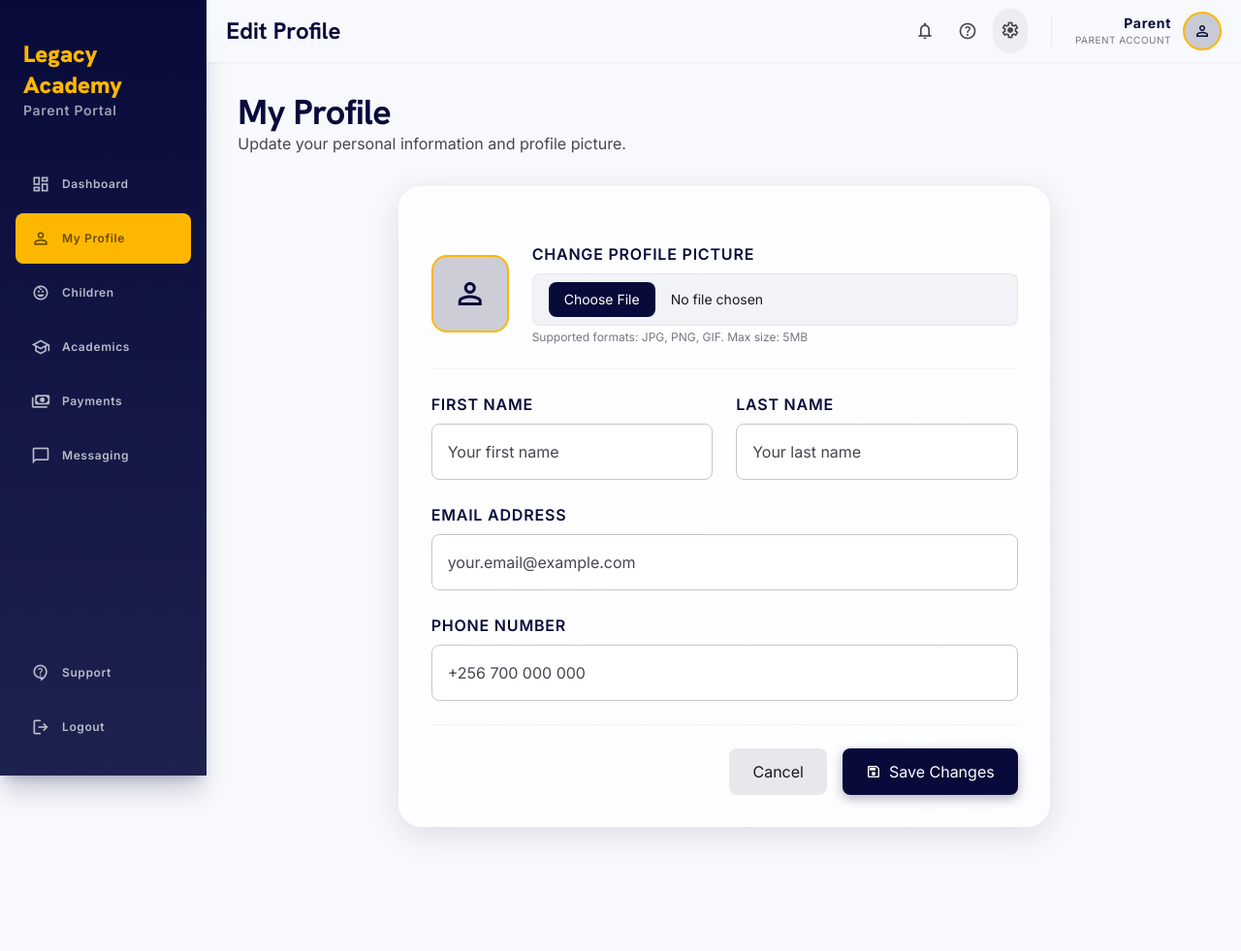
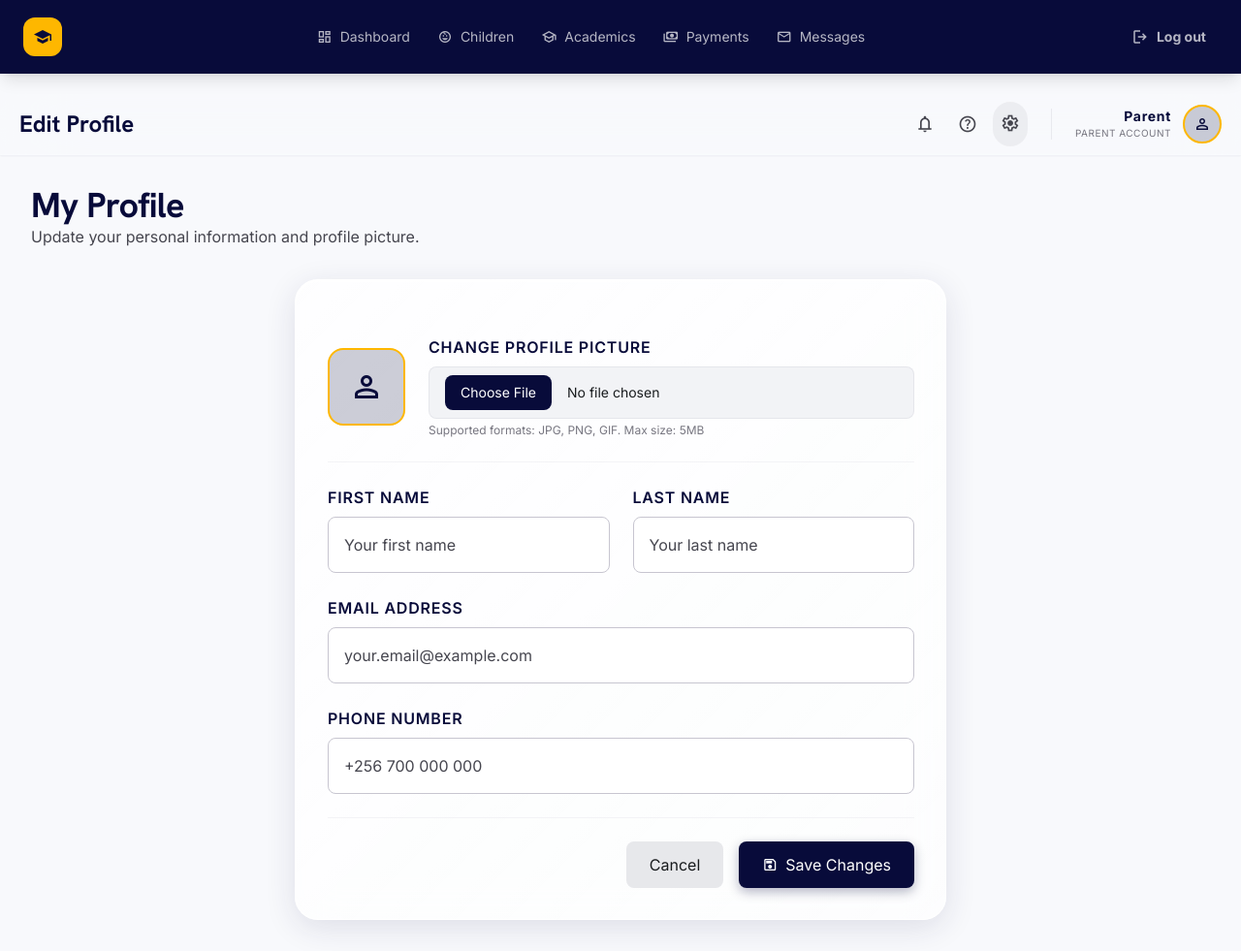
Before and after one commit to MuwanguziSolomon256/SchoolNowMgt, a Django app: template templates/SchoolNowMgt/parent_profile_edit.html in a window 1280 px wide. Shown: the whole page at 97% size. Before the commit the page ends 863 px from the top, so only its background shows below. Run offline with Django 4.2, Linux system fonts and the light colour scheme; the template is opened without the code that fills it: values that come from a table or form of the project are taken from there, others are empty; some libraries are stand-ins or nearby versions.

Commit message:
Edit Profile - Parent

```diff
--- a/templates/SchoolNowMgt/parent_profile_edit.html
+++ b/templates/SchoolNowMgt/parent_profile_edit.html
@@ -5,61 +5,11 @@
 
 {% block content %}
 
-<div class="flex min-h-screen bg-background flex-col md:flex-row">
-    <!-- Sidebar Navigation -->
-    <aside id="sidebar" class="h-screen w-full md:w-64 fixed md:relative left-0 top-0 sidebar-gradient flex flex-col py-4 md:py-base gap-2 shadow-xl shadow-primary/20 z-40 transform -translate-x-full md:translate-x-0 transition-transform duration-300 overflow-y-auto">
-        <div class="px-4 md:px-6 py-6 md:py-8">
-            <h1 class="font-headline-lg text-headline-lg font-black text-secondary-container text-lg md:text-2xl">Legacy Academy</h1>
-            <p class="font-label-md text-label-md text-on-primary/60 text-xs md:text-sm">Parent Portal</p>
-        </div>
+<!-- Include New Top Navigation Bar -->
+{% include "SchoolNowMgt/includes/parent_navigation_bar.html" %}
 
-        <nav class="flex-grow space-y-1 px-2">
-            <a href="{% url 'SchoolNowMgt:parent_dashboard' %}" class="text-on-primary/70 flex items-center gap-3 px-3 md:px-4 py-2 md:py-3 mx-0 md:mx-2 hover:bg-white/10 rounded-lg transition-all group cursor-pointer hover:translate-x-1 duration-300 nav-item text-sm md:text-base">
-                <span class="material-symbols-outlined text-lg md:text-xl">dashboard</span>
-                <span class="font-label-md text-label-md">Dashboard</span>
-            </a>
-
-            <div class="bg-secondary-container text-on-secondary-container rounded-lg font-bold flex items-center gap-3 px-3 md:px-4 py-2 md:py-3 mx-0 md:mx-2 group cursor-pointer nav-item active text-sm md:text-base">
-                <span class="material-symbols-outlined text-lg md:text-xl">person</span>
-                <span class="font-label-md text-label-md">My Profile</span>
-            </div>
-
-            <a href="{% url 'SchoolNowMgt:parent_dashboard' %}#children" class="text-on-primary/70 flex items-center gap-3 px-3 md:px-4 py-2 md:py-3 mx-0 md:mx-2 hover:bg-white/10 rounded-lg transition-all group cursor-pointer hover:translate-x-1 duration-300 nav-item text-sm md:text-base">
-                <span class="material-symbols-outlined text-lg md:text-xl">child_care</span>
-                <span class="font-label-md text-label-md">Children</span>
-            </a>
-
-            <a href="{% url 'SchoolNowMgt:parent_dashboard' %}#academics" class="text-on-primary/70 flex items-center gap-3 px-3 md:px-4 py-2 md:py-3 mx-0 md:mx-2 hover:bg-white/10 rounded-lg transition-all group cursor-pointer hover:translate-x-1 duration-300 nav-item text-sm md:text-base">
-                <span class="material-symbols-outlined text-lg md:text-xl">school</span>
-                <span class="font-label-md text-label-md">Academics</span>
-            </a>
-
-            <a href="{% url 'SchoolNowMgt:parent_dashboard' %}#payments" class="text-on-primary/70 flex items-center gap-3 px-3 md:px-4 py-2 md:py-3 mx-0 md:mx-2 hover:bg-white/10 rounded-lg transition-all group cursor-pointer hover:translate-x-1 duration-300 nav-item text-sm md:text-base">
-                <span class="material-symbols-outlined text-lg md:text-xl">payments</span>
-                <span class="font-label-md text-label-md">Payments</span>
-            </a>
-
-            <a href="{% url 'SchoolNowMgt:parent_dashboard' %}#messaging" class="text-on-primary/70 flex items-center gap-3 px-3 md:px-4 py-2 md:py-3 mx-0 md:mx-2 hover:bg-white/10 rounded-lg transition-all group cursor-pointer hover:translate-x-1 duration-300 nav-item text-sm md:text-base">
-                <span class="material-symbols-outlined text-lg md:text-xl">chat_bubble</span>
-                <span class="font-label-md text-label-md">Messaging</span>
-            </a>
-        </nav>
-
-        <!-- Bottom Support & Logout -->
-        <div class="px-2 mt-auto pb-4 space-y-1">
-            <div class="text-on-primary/70 flex items-center gap-3 px-3 md:px-4 py-2 md:py-3 mx-0 md:mx-2 hover:bg-white/10 rounded-lg transition-all cursor-pointer nav-item text-sm md:text-base">
-                <span class="material-symbols-outlined text-lg md:text-xl">contact_support</span>
-                <span class="font-label-md text-label-md">Support</span>
-            </div>
-            <a href="{% url 'SchoolNowMgt:custom_logout' %}" class="text-on-primary/70 flex items-center gap-3 px-3 md:px-4 py-2 md:py-3 mx-0 md:mx-2 hover:bg-white/10 rounded-lg transition-all cursor-pointer nav-item text-sm md:text-base">
-                <span class="material-symbols-outlined text-lg md:text-xl">logout</span>
-                <span class="font-label-md text-label-md">Logout</span>
-            </a>
-        </div>
-    </aside>
-
-    <!-- Main Content -->
-    <main class="w-full flex flex-col md:ml-0">
+<!-- Main Content -->
+<main class="w-full flex flex-col min-h-screen bg-background pt-24">
         <!-- Top Navigation Bar -->
         <header class="flex justify-between items-center px-4 md:px-container-padding w-full sticky top-0 z-40 bg-surface/70 backdrop-blur-2xl h-14 md:h-16 border-b border-white/20 shadow-sm shadow-primary/5">
             <div class="flex items-center gap-3 md:gap-6 flex-1">
@@ -224,40 +174,5 @@
             </div>
         </div>
     </main>
-</div>
-
-<script>
-// Sidebar toggle functionality
-document.addEventListener('DOMContentLoaded', function() {
-    const sidebar = document.getElementById('sidebar');
-    const sidebarToggle = document.getElementById('sidebarToggle');
-    const sidebarOverlay = document.querySelector('[id="sidebarOverlay"]');
-
-    if (sidebarToggle) {
-        sidebarToggle.addEventListener('click', function() {
-            sidebar.classList.toggle('-translate-x-full');
-            sidebarOverlay?.classList.toggle('hidden');
-        });
-    }
-
-    if (sidebarOverlay) {
-        sidebarOverlay.addEventListener('click', function() {
-            sidebar.classList.add('-translate-x-full');
-            sidebarOverlay.classList.add('hidden');
-        });
-    }
-
-    // Close sidebar when clicking on a nav link
-    const navItems = sidebar.querySelectorAll('a, div[class*="nav-item"]');
-    navItems.forEach(item => {
-        if (item.tagName === 'A') {
-            item.addEventListener('click', function() {
-                sidebar.classList.add('-translate-x-full');
-                sidebarOverlay?.classList.add('hidden');
-            });
-        }
-    });
-});
-</script>
 
 {% endblock %}
```
